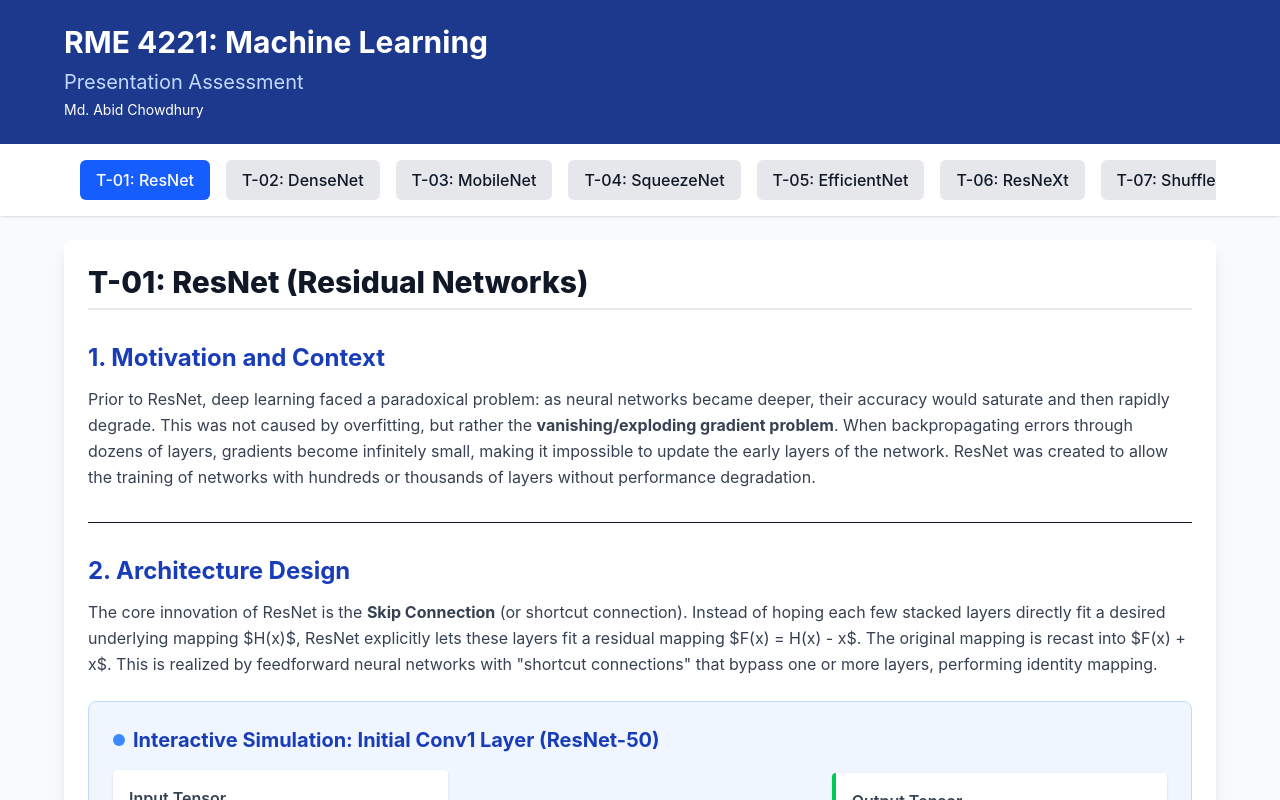
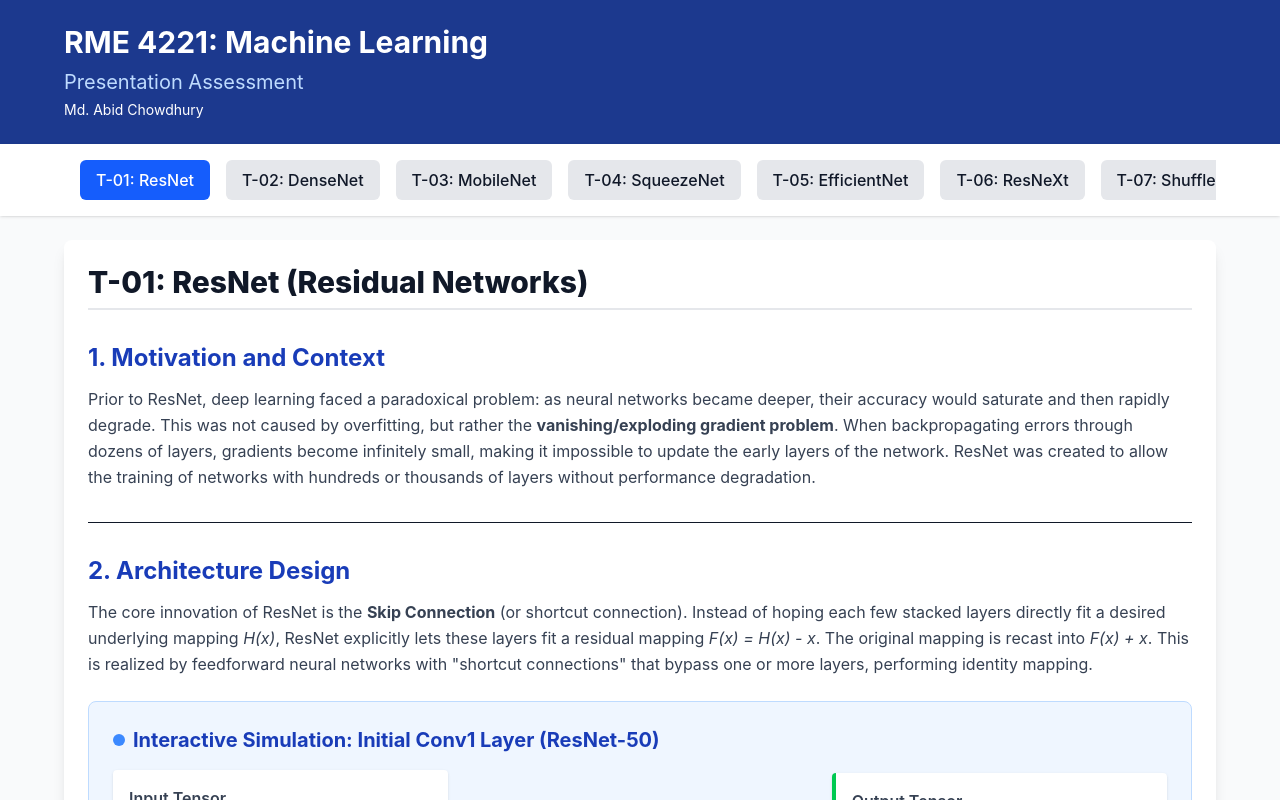
Before and after one commit to mdabidchowdhury/rme-4221-cnn-presentation, a React (Vite) app: page / in a window 1280 px wide. Shown: the top 800 px of the page. Built offline with nearby package versions, Linux system fonts and the light colour scheme.

Commit message:
Fixed ResNet math formatting

```diff
--- a/src/components/architectures/T01_ResNetView.jsx
+++ b/src/components/architectures/T01_ResNetView.jsx
@@ -22,7 +22,7 @@ export default function ResNetView() {
       <section>
         <h3 className="text-2xl font-bold text-blue-800 mb-3">2. Architecture Design</h3>
         <p className="text-gray-700 leading-relaxed mb-4">
-          The core innovation of ResNet is the <strong>Skip Connection</strong> (or shortcut connection). Instead of hoping each few stacked layers directly fit a desired underlying mapping $H(x)$, ResNet explicitly lets these layers fit a residual mapping $F(x) = H(x) - x$. The original mapping is recast into $F(x) + x$. This is realized by feedforward neural networks with "shortcut connections" that bypass one or more layers, performing identity mapping.
+          The core innovation of ResNet is the <strong>Skip Connection</strong> (or shortcut connection). Instead of hoping each few stacked layers directly fit a desired underlying mapping <i>H(x)</i>, ResNet explicitly lets these layers fit a residual mapping <i>F(x) = H(x) - x</i>. The original mapping is recast into <i>F(x) + x</i>. This is realized by feedforward neural networks with "shortcut connections" that bypass one or more layers, performing identity mapping.
         </p>
 
         <InteractiveBlock
```
